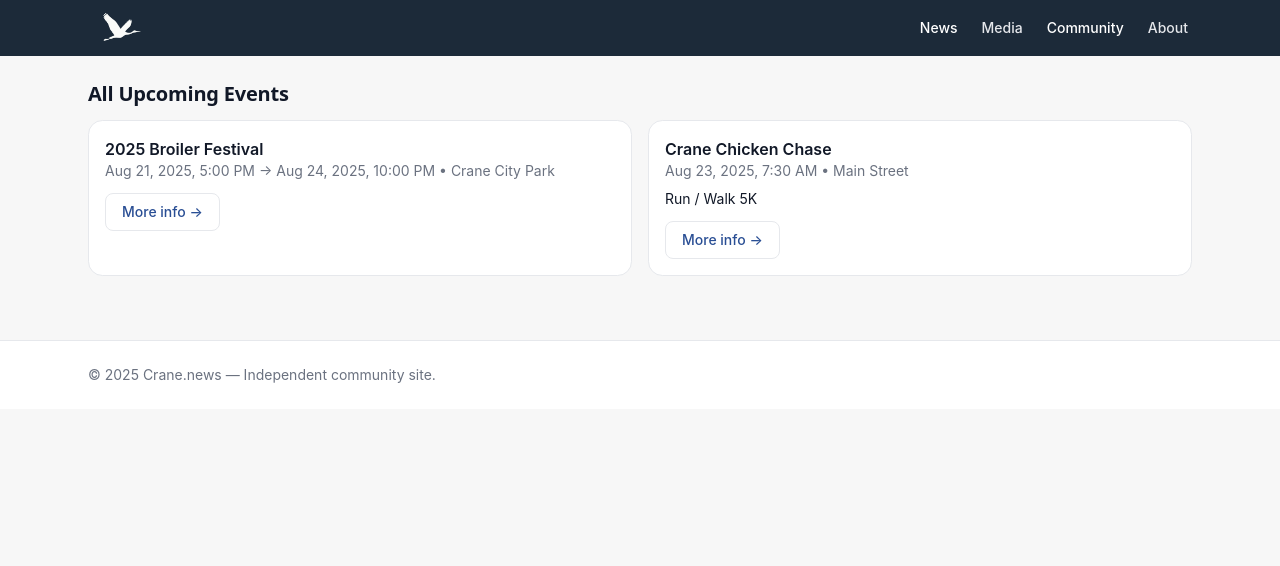
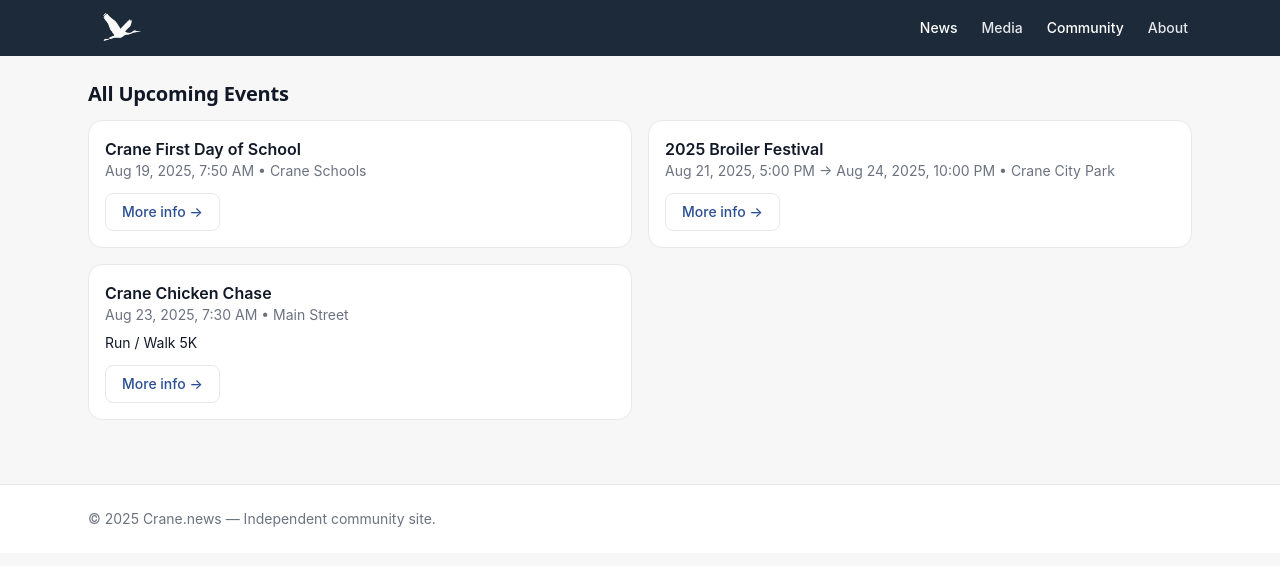
Before and after one commit to WarmMilkCodes/crane-news, a Next.js app: page /events in a window 1280 px wide. Shown: the top 566 px of the page. Built offline with nearby package versions, Linux system fonts and the light colour scheme.

Commit message:
add event (FDoS)

```diff
--- a/src/data/events.ts
+++ b/src/data/events.ts
@@ -11,6 +11,13 @@ export type Event = {
 };
 
 export const events: Event[] = [
+  {
+    id: "crane-first-school-2025",
+    title: "Crane First Day of School",
+    when: "2025-08-19T07:50",
+    location: "Crane Schools",
+    link: "https://crane.k12.mo.us"
+  },
   {
     id: "broiler-festival-2025",
     title: "2025 Broiler Festival",
```
